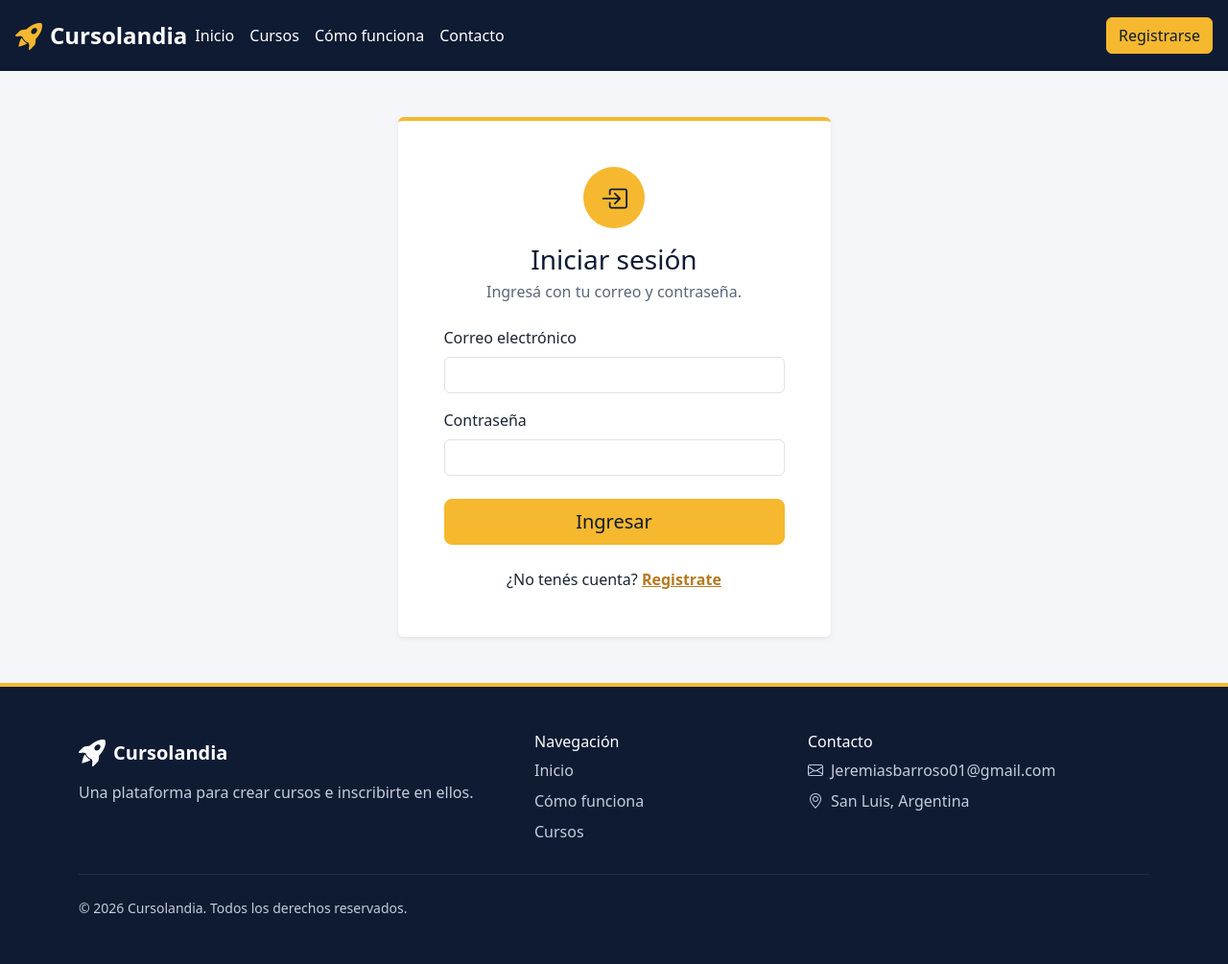
After one commit to Jeree18/Proyecto_Integrador, a PHP site: page /login.php in a window 1280 px wide. The commit adds this page. Shown: the whole page at 96% size. Run offline with PHP 8.4, Linux system fonts and the light colour scheme.

Commit message:
Corrección de consultas y login.php

```diff
--- /dev/null
+++ b/login.php
@@ -0,0 +1,165 @@
+<?php
+session_start();
+include "Persistencia/Conexion.php";
+$mail="";
+$clave="";
+$mjecorreo="";
+$mjeclave="";
+$errorlogin="";
+$error=false;
+
+if(isset($_POST['Ingresar'])){
+    extract($_POST);
+    $mail = trim($mail);
+
+    if(!filter_var($mail, FILTER_VALIDATE_EMAIL)){
+        $mjecorreo = "Ingresá un correo válido.";
+        $error = true;
+    }
+
+    if($clave == ""){
+        $mjeclave = "Ingresá tu contraseña.";
+        $error = true;
+    }
+
+    if($error == false){
+        $conexion = conectar();
+        $mailSeguro = mysqli_real_escape_string($conexion, $mail);
+
+        $resultado = mysqli_query($conexion, "SELECT * FROM usuarios WHERE Mail = '$mailSeguro'");
+        $fila = mysqli_fetch_assoc($resultado);
+        mysqli_close($conexion);
+
+        if($fila && password_verify($clave, $fila['Contraseña'])){
+            unset($fila['Contraseña']);
+            $_SESSION["Usuario"] = $fila;
+            header("Location: index.php");
+            exit();
+        }else{
+            $errorlogin = "Correo o contraseña incorrectos.";
+        }
+    }
+}
+?>
+<!DOCTYPE html>
+<html lang="es">
+<head>
+    <meta charset="UTF-8">
+    <meta name="viewport" content="width=device-width, initial-scale=1">
+    <title>Iniciar sesión | Cursolandia</title>
+
+    <link href="https://cdn.jsdelivr.net/npm/bootstrap@5.3.3/dist/css/bootstrap.min.css" rel="stylesheet">
+    <link href="https://cdn.jsdelivr.net/npm/bootstrap-icons@1.11.3/font/bootstrap-icons.min.css" rel="stylesheet">
+    <link href="estilos/estilos.css" rel="stylesheet">
+</head>
+<body class="d-flex flex-column min-vh-100">
+
+<header class="py-3 text-bg-dark sticky-top">
+  <div class="container-fluid px-3">
+    <div class="d-flex flex-wrap align-items-center justify-content-center justify-content-lg-start">
+      <a href="index.php" class="d-flex align-items-center mb-2 mb-lg-0 text-white text-decoration-none">
+        <i class="bi bi-rocket-takeoff-fill text-warning fs-3 me-2"></i>
+        <span class="fs-4 fw-semibold">Cursolandia</span>
+      </a>
+      <ul class="nav col-12 col-lg-auto me-lg-auto mb-2 justify-content-center mb-md-0">
+        <li><a href="index.php" class="nav-link px-2 text-white">Inicio</a></li>
+        <li><a href="index.php#cursos" class="nav-link px-2 text-white">Cursos</a></li>
+        <li><a href="index.php#como-funciona" class="nav-link px-2 text-white">Cómo funciona</a></li>
+        <li><a href="index.php#contacto" class="nav-link px-2 text-white">Contacto</a></li>
+      </ul>
+      <div class="text-end">
+        <a href="registro.php" class="btn btn-warning">Registrarse</a>
+      </div>
+    </div>
+  </div>
+</header>
+
+<main class="bg-soft flex-grow-1 py-5">
+    <div class="container">
+        <div class="row justify-content-center">
+            <div class="col-12 col-md-8 col-lg-6 col-xl-5">
+
+                <div class="card card-cl shadow-sm">
+                    <div class="card-body p-4 p-md-5">
+
+                        <div class="text-center mb-4">
+                            <span class="icon-circle mb-3"><i class="bi bi-box-arrow-in-right"></i></span>
+                            <h1 class="h3 mb-1">Iniciar sesión</h1>
+                            <p class="text-secondary mb-0">Ingresá con tu correo y contraseña.</p>
+                        </div>
+
+                        <?php if($errorlogin != ""){ ?>
+                            <div class="text-danger mb-2"><?php echo $errorlogin; ?></div>
+                        <?php } ?>
+
+                        <form action="login.php" method="post" novalidate>
+                            <div class="row g-3">
+
+                                <div class="col-12">
+                                    <label for="mail" class="form-label">Correo electrónico</label>
+                                    <input type="email" value="<?php echo htmlspecialchars($mail) ?>" class="form-control" id="mail" name="mail" maxlength="100" required>
+                                    <?php
+                                        if(!empty($mjecorreo)){ echo "<br><font color='red'>$mjecorreo</font>"; }
+                                    ?>
+                                </div>
+
+                                <div class="col-12">
+                                    <label for="clave" class="form-label">Contraseña</label>
+                                    <input type="password" class="form-control" id="clave" name="clave" required>
+                                    <?php
+                                        if(!empty($mjeclave)){ echo "<br><font color='red'>$mjeclave</font>"; }
+                                    ?>
+                                </div>
+
+                                <div class="col-12 d-grid mt-4">
+                                    <button type="submit" class="btn btn-warning btn-lg" name="Ingresar">Ingresar</button>
+                                </div>
+
+                            </div>
+                        </form>
+
+                        <p class="text-center mt-4 mb-0">
+                            ¿No tenés cuenta? <a href="registro.php" class="text-gold fw-semibold">Registrate</a>
+                        </p>
+
+                    </div>
+                </div>
+
+            </div>
+        </div>
+    </div>
+</main>
+
+<footer id="contacto" class="text-bg-dark py-5 border-top border-warning border-4">
+  <div class="container">
+    <div class="row g-4">
+      <div class="col-md-5">
+        <a href="index.php" class="text-white text-decoration-none d-inline-flex align-items-center mb-2">
+          <i class="bi bi-rocket-takeoff-fill fs-3 me-2"></i><span class="fs-5 fw-semibold">Cursolandia</span>
+        </a>
+        <p class="text-secondary">Una plataforma para crear cursos e inscribirte en ellos.</p>
+      </div>
+      <div class="col-6 col-md-3">
+        <h3 class="h6">Navegación</h3>
+        <ul class="nav flex-column">
+          <li class="nav-item"><a href="index.php" class="nav-link p-0 mb-2 text-secondary">Inicio</a></li>
+          <li class="nav-item"><a href="index.php#como-funciona" class="nav-link p-0 mb-2 text-secondary">Cómo funciona</a></li>
+          <li class="nav-item"><a href="index.php#cursos" class="nav-link p-0 mb-2 text-secondary">Cursos</a></li>
+        </ul>
+      </div>
+      <div class="col-6 col-md-4">
+        <h3 class="h6">Contacto</h3>
+        <ul class="list-unstyled text-secondary">
+          <li class="mb-2"><i class="bi bi-envelope me-2"></i>Jeremiasbarroso01@gmail.com</li>
+          <li class="mb-2"><i class="bi bi-geo-alt me-2"></i>San Luis, Argentina</li>
+        </ul>
+      </div>
+    </div>
+    <hr class="border-secondary my-4">
+    <p class="text-secondary small mb-0">&copy; 2026 Cursolandia. Todos los derechos reservados.</p>
+  </div>
+</footer>
+
+<script src="https://cdn.jsdelivr.net/npm/bootstrap@5.3.3/dist/js/bootstrap.bundle.min.js"></script>
+</body>
+</html>
```
Also changed, not shown: Registro.php (+44 -32 lines), index.php (+7 -4 lines).
